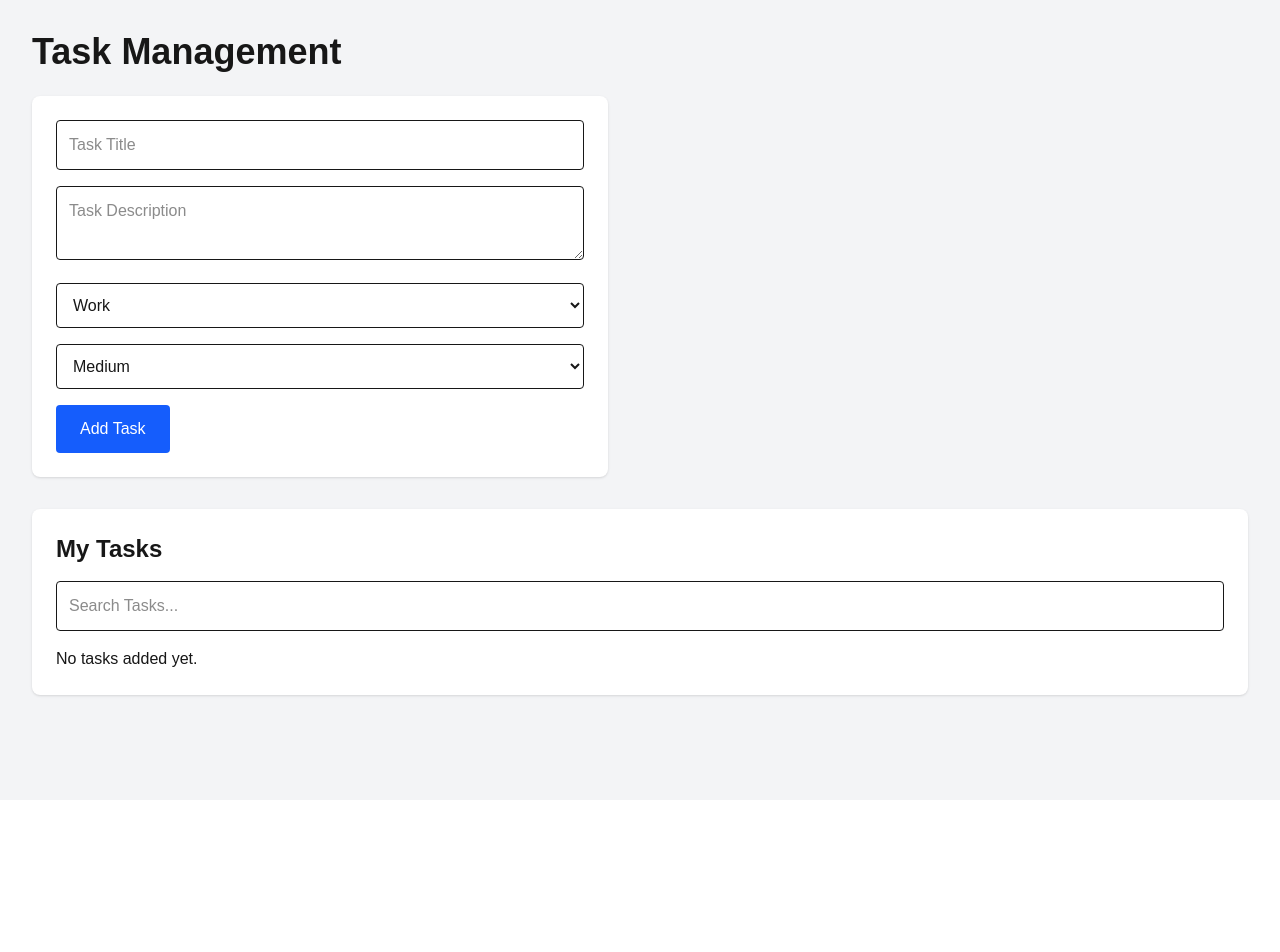
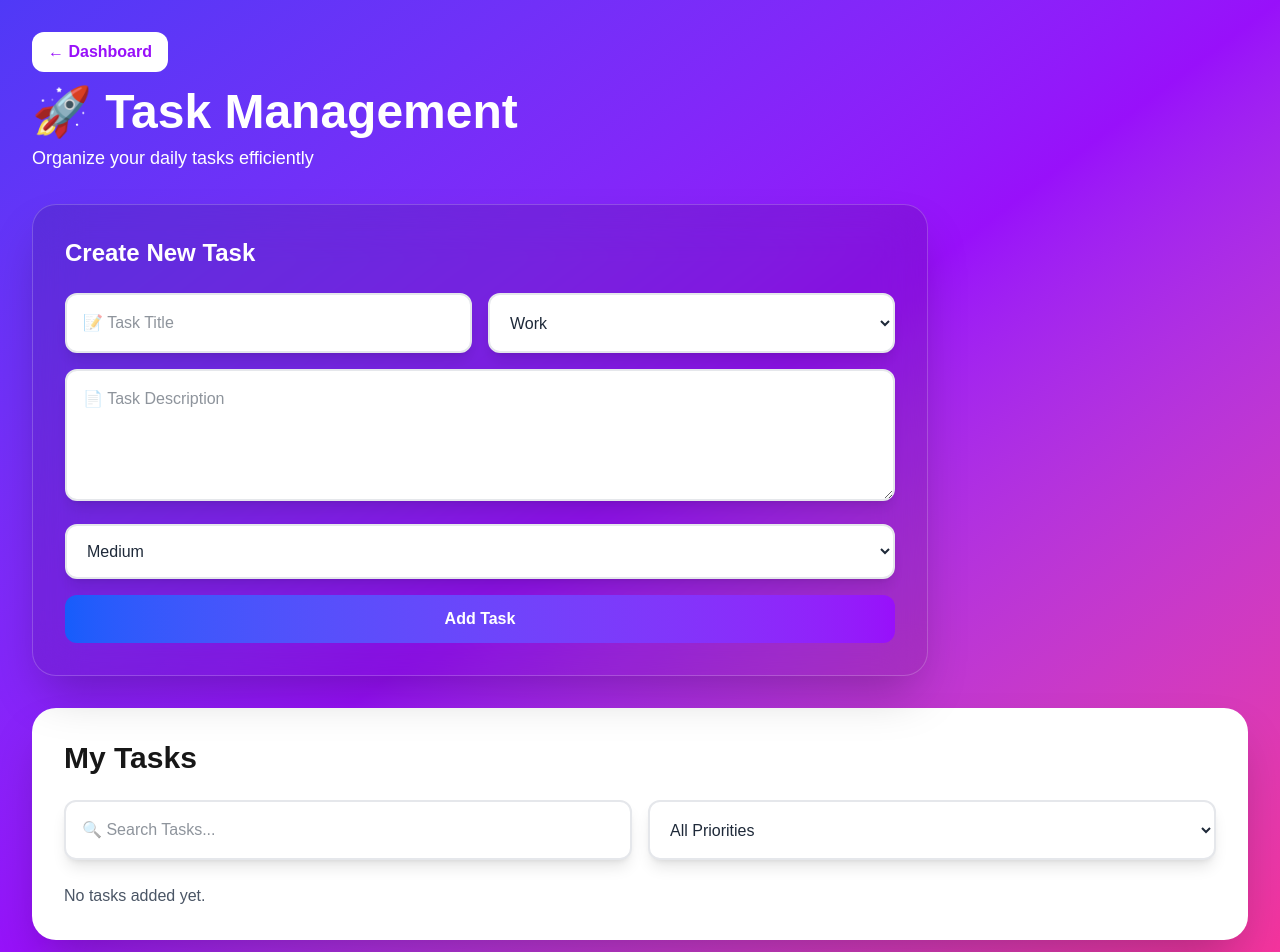
Before and after one commit to RakshitaHalagatti/productivity-task-manager, a Next.js app: page /tasks in a window 1280 px wide. Shown: the top 952 px of the page. Before the commit the page ends 800 px from the top, so only its background shows below. Built offline with nearby package versions, Linux system fonts and the light colour scheme.

Commit message:
Phase 1 completed

```diff
--- a/app/dashboard/page.tsx
+++ b/app/dashboard/page.tsx
@@ -2,26 +2,57 @@ import Link from "next/link";
 
 export default function Dashboard() {
   return (
-    <div className="min-h-screen bg-gray-100 p-8">
-      <h1 className="text-5xl font-bold text-center mb-8">
-        Productivity Dashboard
-      </h1>
+    <div
+  className="min-h-screen bg-cover bg-center p-8"
+  style={{
+    backgroundImage:
+      "url('https://images.unsplash.com/photo-1497366754035-f200968a6e72')",
+  }}
+>
 
-      <div className="flex justify-center mb-8">
-        <Link href="/tasks">
-          <button className="bg-blue-600 text-white px-6 py-3 rounded-lg hover:bg-blue-700">
-            Go To Tasks
-          </button>
+      {/* Navigation Bar */}
+      <nav className="bg-white rounded-xl shadow-lg p-4 mb-8 flex justify-center gap-6">
+        <Link
+          href="/dashboard"
+          className="font-semibold text-blue-600"
+        >
+          Dashboard
         </Link>
-      </div>
 
+  <Link
+  href="/tasks"
+  className="font-semibold text-gray-700 hover:text-purple-600 transition"
+>
+  Manage Tasks
+</Link>
+        <Link
+          href="/"
+          className="font-semibold text-red-600"
+        >
+          Logout
+        </Link>
+      </nav>
+
+      {/* Heading */}
+      <div className="bg-white/20 backdrop-blur-md rounded-3xl p-10 mb-8 text-center">
+  <h1 className="text-6xl font-bold text-white mb-4">
+    Productivity Dashboard 🚀
+  </h1>
+
+  <p className="text-xl text-white">
+    Organize your tasks and boost productivity
+  </p>
+</div>
+
+      {/* Statistics */}
       <div className="grid grid-cols-1 md:grid-cols-4 gap-6 mb-8">
-        <div className="bg-white p-6 rounded-xl shadow text-center">
+
+        <div className="bg-white/90 backdrop-blur-md p-8 rounded-3xl shadow-xl text-center hover:scale-105 transition">
           <h2 className="text-xl font-semibold">
             Total Tasks
           </h2>
           <p className="text-5xl mt-4 font-bold">
-            12
+            0
           </p>
         </div>
 
@@ -30,7 +61,7 @@ export default function Dashboard() {
             Completed
           </h2>
           <p className="text-5xl mt-4 font-bold text-green-600">
-            8
+            0
           </p>
         </div>
 
@@ -39,7 +70,7 @@ export default function Dashboard() {
             Pending
           </h2>
           <p className="text-5xl mt-4 font-bold text-red-600">
-            4
+            0
           </p>
         </div>
 
@@ -48,23 +79,23 @@ export default function Dashboard() {
             Progress
           </h2>
           <p className="text-5xl mt-4 font-bold text-blue-600">
-            67%
+            0%
           </p>
         </div>
+
       </div>
 
+      {/* Recent Tasks */}
       <div className="bg-white p-6 rounded-xl shadow">
-        <h2 className="text-3xl font-bold mb-6">
-          Recent Tasks
-        </h2>
+       <h2 className="text-3xl font-bold mb-6">
+  Recent Tasks
+</h2>
 
-        <ul className="space-y-4 text-lg">
-          <li>✅ Learn Next.js</li>
-          <li>✅ Create Login Page</li>
-          <li>⬜ Build Dashboard</li>
-          <li>⬜ Complete Internship Project</li>
-        </ul>
+<p className="text-gray-500">
+  No tasks available yet.
+</p>
       </div>
+
     </div>
   );
 }
--- a/app/page.tsx
+++ b/app/page.tsx
@@ -24,10 +24,11 @@ export default function Home() {
           className="w-full p-3 border rounded-lg mb-4"
         />
 
-        <button className="w-full bg-blue-600 text-white p-3 rounded-lg hover:bg-blue-700">
-          Login
-        </button>
-
+  <Link href="/dashboard">
+  <button className="w-full bg-blue-600 text-white p-3 rounded-lg hover:bg-blue-700">
+    Login
+  </button>
+</Link>
         <p className="text-center mt-4 text-sm">
           <Link href="/signup" className="text-blue-600">
             Don't have an account? Sign Up
--- a/app/tasks/page.tsx
+++ b/app/tasks/page.tsx
@@ -1,6 +1,15 @@
 "use client";
+import Link from "next/link";
+import { useState } from "react";
 
-import { useState } from "react";
+
+type Task = {
+  title: string;
+  description: string;
+  category: string;
+  priority: string;
+  completed: boolean;
+};
 
 export default function Tasks() {
   const [title, setTitle] = useState("");
@@ -9,17 +18,9 @@ export default function Tasks() {
   const [priority, setPriority] = useState("Medium");
   const [editingIndex, setEditingIndex] = useState<number | null>(null);
   const [searchTerm, setSearchTerm] = useState("");
+  const [filterPriority, setFilterPriority] = useState("All");
 
-  const [tasks, setTasks] = useState<
-    {
-      title: string;
-      description: string;
-      category: string;
-      priority: string;
-      completed: boolean;
-    }[]
-  >([]);
-
+  const [tasks, setTasks] = useState<Task[]>([]);
   const addTask = () => {
     if (title.trim() === "") return;
 
@@ -37,7 +38,7 @@ export default function Tasks() {
       setTasks(updatedTasks);
       setEditingIndex(null);
     } else {
-      const newTask = {
+      const newTask: Task = {
         title,
         description,
         category,
@@ -65,41 +66,58 @@ export default function Tasks() {
   };
 
   return (
-    <div className="min-h-screen bg-gray-100 p-8">
-      <h1 className="text-4xl font-bold mb-6">
-        Task Management
+    <div className="min-h-screen bg-gradient-to-br from-indigo-600 via-purple-600 to-pink-500 p-8">
+      <Link
+  href="/dashboard"
+  className="inline-block mb-4 bg-white text-purple-600 px-4 py-2 rounded-xl font-semibold"
+>
+  ← Dashboard
+</Link>
+      <h1 className="text-5xl font-bold text-white mb-2">
+        🚀 Task Management
       </h1>
 
-      <div className="bg-white p-6 rounded-lg shadow max-w-xl mb-8">
+      <p className="text-white text-lg mb-8">
+        Organize your daily tasks efficiently
+      </p>
+
+      <div className="bg-black/10 backdrop-blur-xl border border-white/20 p-8 rounded-3xl shadow-2xl max-w-4xl mb-8">
+        <h2 className="text-2xl font-bold text-white mb-6">
+          Create New Task
+        </h2>
+
+        <div className="grid grid-cols-1 md:grid-cols-2 gap-4">
           <input
             type="text"
-          placeholder="Task Title"
+            placeholder="📝 Task Title"
             value={title}
             onChange={(e) => setTitle(e.target.value)}
-          className="w-full p-3 border rounded mb-4"
-        />
-
-        <textarea
-          placeholder="Task Description"
-          value={description}
-          onChange={(e) => setDescription(e.target.value)}
-          className="w-full p-3 border rounded mb-4"
+            className="bg-white text-gray-800 p-4 rounded-xl shadow-lg border-2 border-gray-200"
           />
 
           <select
             value={category}
             onChange={(e) => setCategory(e.target.value)}
-          className="w-full p-3 border rounded mb-4"
+            className="bg-white text-gray-800 p-4 rounded-xl shadow-lg border-2 border-gray-200"
           >
             <option>Work</option>
             <option>Personal</option>
             <option>Study</option>
           </select>
+        </div>
+
+        <textarea
+          placeholder="📄 Task Description"
+          value={description}
+          onChange={(e) => setDescription(e.target.value)}
+          rows={4}
+          className="w-full mt-4 bg-white text-gray-800 p-4 rounded-xl shadow-lg border-2 border-gray-200"
+        />
 
         <select
           value={priority}
           onChange={(e) => setPriority(e.target.value)}
-          className="w-full p-3 border rounded mb-4"
+          className="w-full mt-4 bg-white text-gray-800 p-4 rounded-xl shadow-lg border-2 border-gray-200"
         >
           <option>High</option>
           <option>Medium</option>
@@ -108,58 +126,69 @@ export default function Tasks() {
 
         <button
           onClick={addTask}
-          className="bg-blue-600 text-white px-6 py-3 rounded"
+          className="w-full mt-4 bg-gradient-to-r from-blue-600 to-purple-600 text-white py-3 rounded-xl font-semibold"
         >
-          {editingIndex !== null
-            ? "Update Task"
-            : "Add Task"}
+          {editingIndex !== null ? "Update Task" : "Add Task"}
         </button>
       </div>
 
-      <div className="bg-white p-6 rounded-lg shadow">
-        <h2 className="text-2xl font-bold mb-4">
-          My Tasks
-        </h2>
+      <div className="bg-white p-8 rounded-3xl shadow-2xl">
+        <h2 className="text-3xl font-bold mb-6">My Tasks</h2>
 
+        <div className="grid grid-cols-1 md:grid-cols-2 gap-4 mb-6">
           <input
             type="text"
-          placeholder="Search Tasks..."
+            placeholder="🔍 Search Tasks..."
             value={searchTerm}
             onChange={(e) => setSearchTerm(e.target.value)}
-          className="w-full p-3 border rounded mb-4"
+            className="bg-white text-gray-800 p-4 rounded-xl shadow-lg border-2 border-gray-200"
           />
 
+          <select
+            value={filterPriority}
+            onChange={(e) => setFilterPriority(e.target.value)}
+            className="bg-white text-gray-800 p-4 rounded-xl shadow-lg border-2 border-gray-200"
+          >
+            <option value="All">All Priorities</option>
+            <option value="High">High</option>
+            <option value="Medium">Medium</option>
+            <option value="Low">Low</option>
+          </select>
+        </div>
+
         {tasks.length === 0 ? (
-          <p>No tasks added yet.</p>
+          <p className="text-gray-600">No tasks added yet.</p>
         ) : (
           <ul className="space-y-4">
             {tasks
-              .filter((task) =>
+              .filter(
+                (task) =>
                   task.title
                     .toLowerCase()
-                  .includes(searchTerm.toLowerCase())
+                    .includes(searchTerm.toLowerCase()) &&
+                  (filterPriority === "All" ||
+                    task.priority === filterPriority)
               )
               .map((task, index) => (
                 <li
                   key={index}
-                  className="border p-4 rounded"
+                  className="bg-gray-50 p-6 rounded-2xl shadow-lg"
                 >
-                  <h3 className="font-bold text-lg">
+                  <h3 className="font-bold text-xl mb-2">
                     {task.completed ? "✅ " : ""}
                     {task.title}
                   </h3>
 
-                  <p>{task.description}</p>
-
-                  <p>
-                    Category: {task.category}
+                  <p className="text-gray-600 mb-2">
+                    {task.description}
                   </p>
 
-                  <p>
-                    Priority: {task.priority}
+                  <p>📂 Category: {task.category}</p>
+                  <p className="mb-4">
+                    🔥 Priority: {task.priority}
                   </p>
 
-                  <div className="mt-3">
+                  <div className="flex gap-2 flex-wrap">
                     <button
                       onClick={() => {
                         setTitle(task.title);
@@ -168,27 +197,23 @@ export default function Tasks() {
                         setPriority(task.priority);
                         setEditingIndex(index);
                       }}
-                      className="bg-yellow-500 text-white px-4 py-2 rounded mr-2"
+                      className="bg-yellow-500 text-white px-4 py-2 rounded-lg"
                     >
                       Edit
                     </button>
 
                     {!task.completed && (
                       <button
-                        onClick={() =>
-                          completeTask(index)
-                        }
-                        className="bg-green-600 text-white px-4 py-2 rounded mr-2"
+                        onClick={() => completeTask(index)}
+                        className="bg-green-600 text-white px-4 py-2 rounded-lg"
                       >
                         Complete
                       </button>
                     )}
 
                     <button
-                      onClick={() =>
-                        deleteTask(index)
-                      }
-                      className="bg-red-500 text-white px-4 py-2 rounded"
+                      onClick={() => deleteTask(index)}
+                      className="bg-red-500 text-white px-4 py-2 rounded-lg"
                     >
                       Delete
                     </button>
```
Lines whose indentation alone changed are shown as unchanged.
